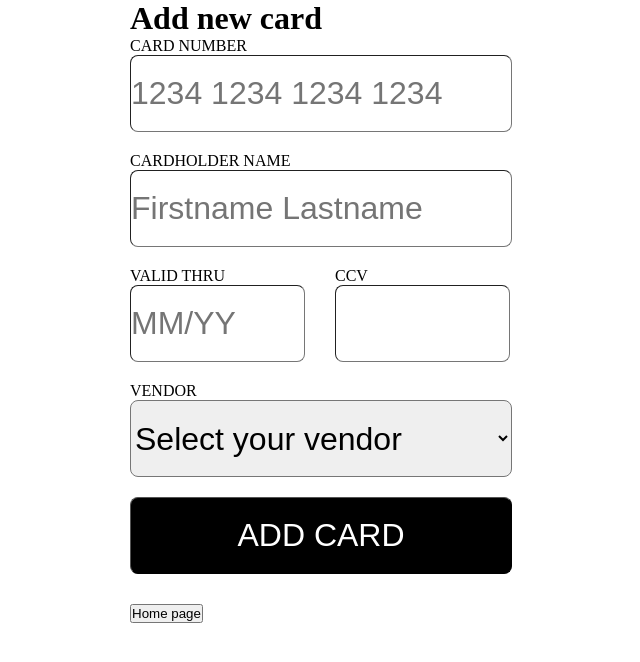
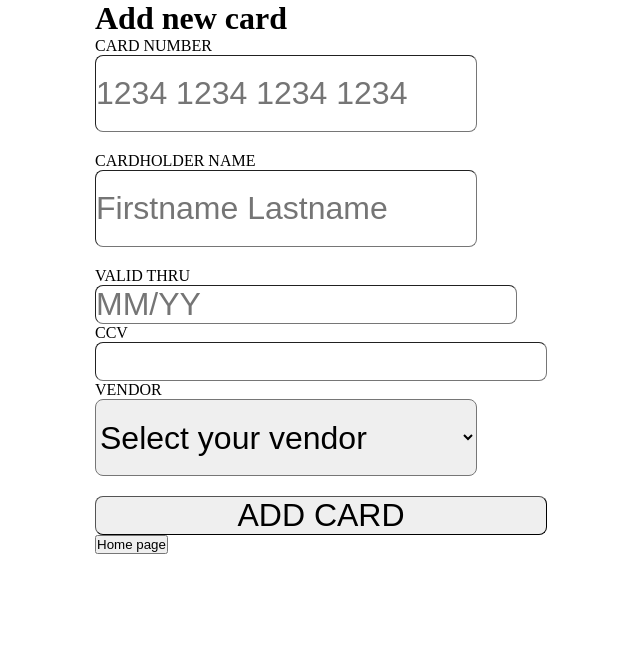
Before and after one commit to dylanR96/Projekt-i-grupp-react-basgrupp-7, a React (Vite) app: page /addCard in a window 1280 px wide. Shown: the top 662 px of the page, without its empty margins (319-959 px from the left). Built offline with nearby package versions, Linux system fonts and the light colour scheme; a web font is replaced by a local one.

Commit message:
added CSS modules

```diff
--- a/src/components/Card/Card.jsx
+++ b/src/components/Card/Card.jsx
@@ -1,4 +1,4 @@
-import "./card.css";
+import styles from './card.module.css';
 import cardImage from '../../images/card.png';
 import bitcoinImage from '../../images/Bitcoin.png';
 /* import InfoCard from "./components/Form/Form"; */
@@ -10,13 +10,13 @@ function Card() {
   return (
 /* GLÖM EJ ATT LÄGGA IN ALEX props IGEN. glöm ej att card är inlagt i addCrds också */
   <>
-  <div className="card">
-    <section className='card_img'>
-        <img src={cardImage} alt="" className="payment"/>
-        <img src={bitcoinImage} alt="" className="bitcoin" />
+  <div className={styles.card}>
+    <section className={styles.card_img}>
+        <img src={cardImage} alt="" className={styles.payment}/>
+        <img src={bitcoinImage} alt="" className={styles.bitcoin} />
     </section>
-      <h2 className="card_numbers">XXXX XXXX XXXX XXXX </h2>
-    <section className="card_section_1">
+      <h2 className={styles.card_numbers}>XXXX XXXX XXXX XXXX </h2>
+    <section className={styles.card_section_1}>
       <div>
         <p>CARDHOLDER NAME: </p>
         <p>xxxx xxxx</p>
--- a/src/components/Form/Form.jsx
+++ b/src/components/Form/Form.jsx
@@ -1,4 +1,4 @@
-import "./form.css";
+import styles from './form.module.css';
 
 import { useState } from 'react';
 
@@ -29,30 +29,30 @@ const InfoCard = ({ onCreateCard }) => {
       e.target.reset();
     };
   return (
-    <form onSubmit={creditCard} className="input-fields">
+    <form onSubmit={creditCard} className={styles.input_fields}>
       <label>CARD NUMBER</label>
-      <input type="tel" name="card_number" className="input-big" maxlength="16" placeholder="1234 1234 1234 1234" />
+      <input type="tel" name="card_number" className={styles.input_big} maxlength="16" placeholder="1234 1234 1234 1234" />
       <label>CARDHOLDER NAME</label>
-      <input type="text" name="cardholder_name" className="input-big" placeholder="Firstname Lastname" />
-      <section className="valid-and-CCV">
-        <div className="valid">
+      <input type="text" name="cardholder_name" className={styles.input_big} placeholder="Firstname Lastname" />
+      <section className={styles.valid_and_CCV}>
+        <div className={styles.valid}>
           <label>VALID THRU</label>
-          <input type="tel" name="valid_number" className="input-small" maxlength="4" placeholder="MM/YY"/>
+          <input type="tel" name="valid_number" className={styles.input_small} maxlength="4" placeholder="MM/YY"/>
         </div>
-        <div className="CCV">
+        <div className={styles.CCV}>
           <label>CCV</label>
-          <input type="tel" name="ccv_number" className="input-small" maxlength="3"/>
+          <input type="tel" name="ccv_number" className={styles.input_small} maxlength="3"/>
         </div>
       </section>
       <label for="vendor">VENDOR</label>
-      <select name="vendor" id="credit-vendor" className="input-big">
+      <select name="vendor" id="credit-vendor" className={styles.input_big}>
         <option value="" disabled selected>Select your vendor</option>
         <option value="Bitcoin">Bitcoin</option>
         <option value="Ninja-Bank">Ninja Bank</option>
         <option value="Block-Chain-Inc">Block Chain Inc</option>
         <option value="Evilk-Corp">Evil Corp</option>
       </select>
-      <input type="submit" value="ADD CARD" disabled={isSubmitting} className="add-card-button"/>
+      <input type="submit" value="ADD CARD" disabled={isSubmitting} className={styles.add_card_button}/>
       {stateMessage && <p>{stateMessage}</p>}
     </form>
   );
--- a/src/components/Form/form.css
+++ b/src/components/Form/form.module.css
@@ -7,7 +7,7 @@ form {
     flex-direction: column;
     justify-content: center;
 }
-.input-big {
+.input_big {
     width: 382px;
     height: 77px;
     margin-bottom: 20px;
```
Also changed, not shown: src/components/Card/card.module.css (renamed from src/components/Card/card.css).
